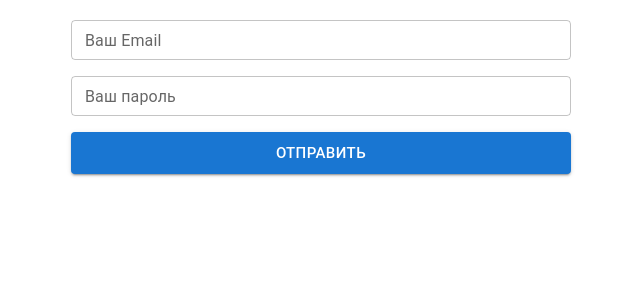
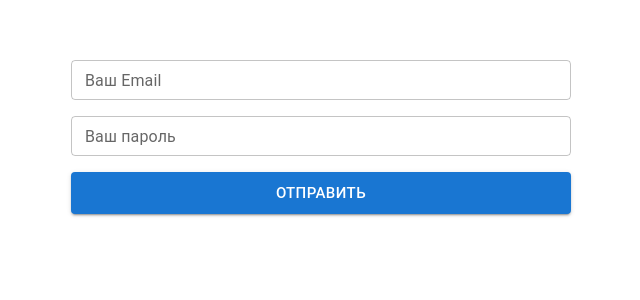
Before and after one commit to luisodiz/formik-fun, a React (Vite) app: page / in a window 1280 px wide. Shown: the top 300 px of the page, without its empty margins (319-959 px from the left). Built offline with nearby package versions, Linux system fonts and the light colour scheme.

Commit message:
chore: добавить отступы на странице

```diff
--- a/src/index.scss
+++ b/src/index.scss
@@ -13,6 +13,10 @@ body,
 
 body {
   font-family: 'Poppins', sans-serif;
+}
+
+#root {
+  padding: 40px 0;
 }
 
 h1,
```
